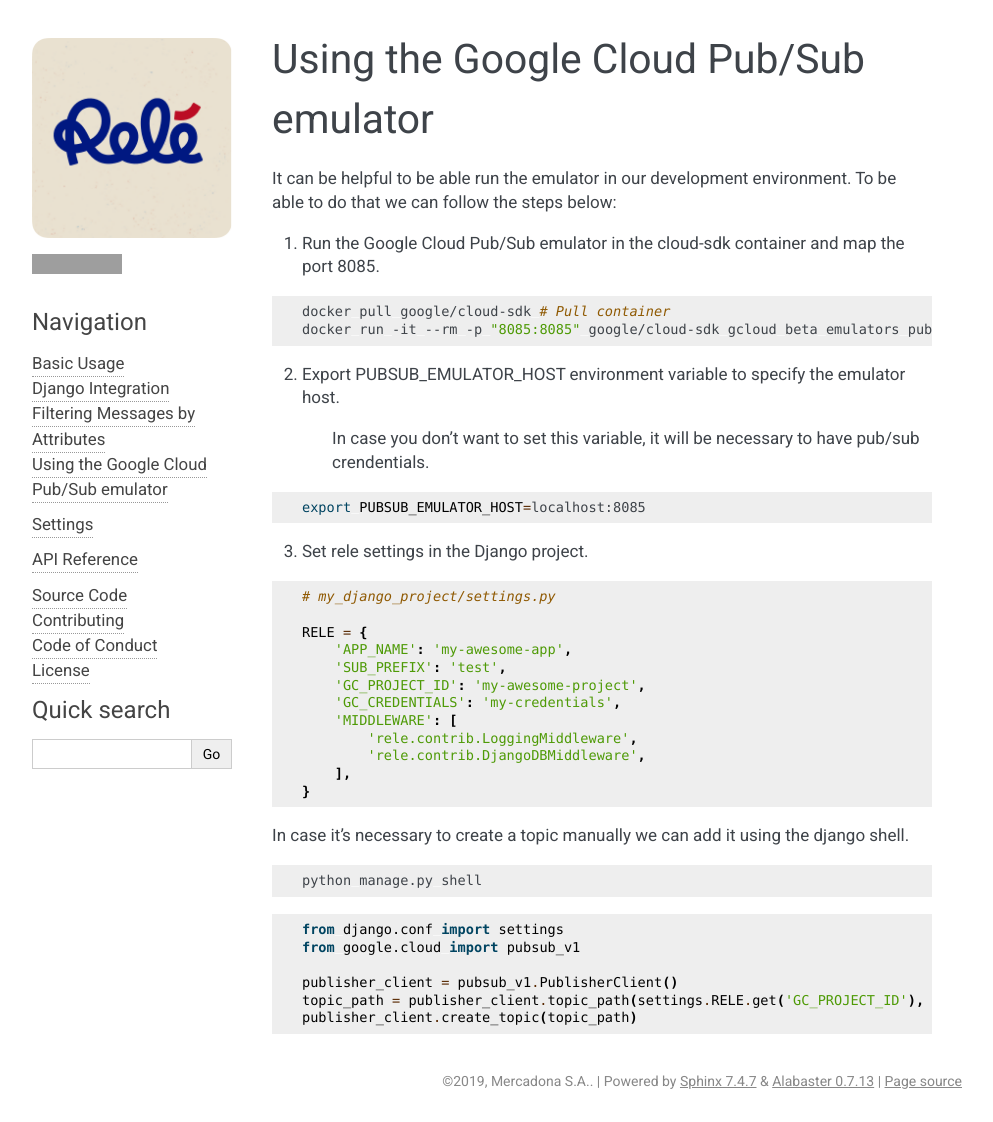
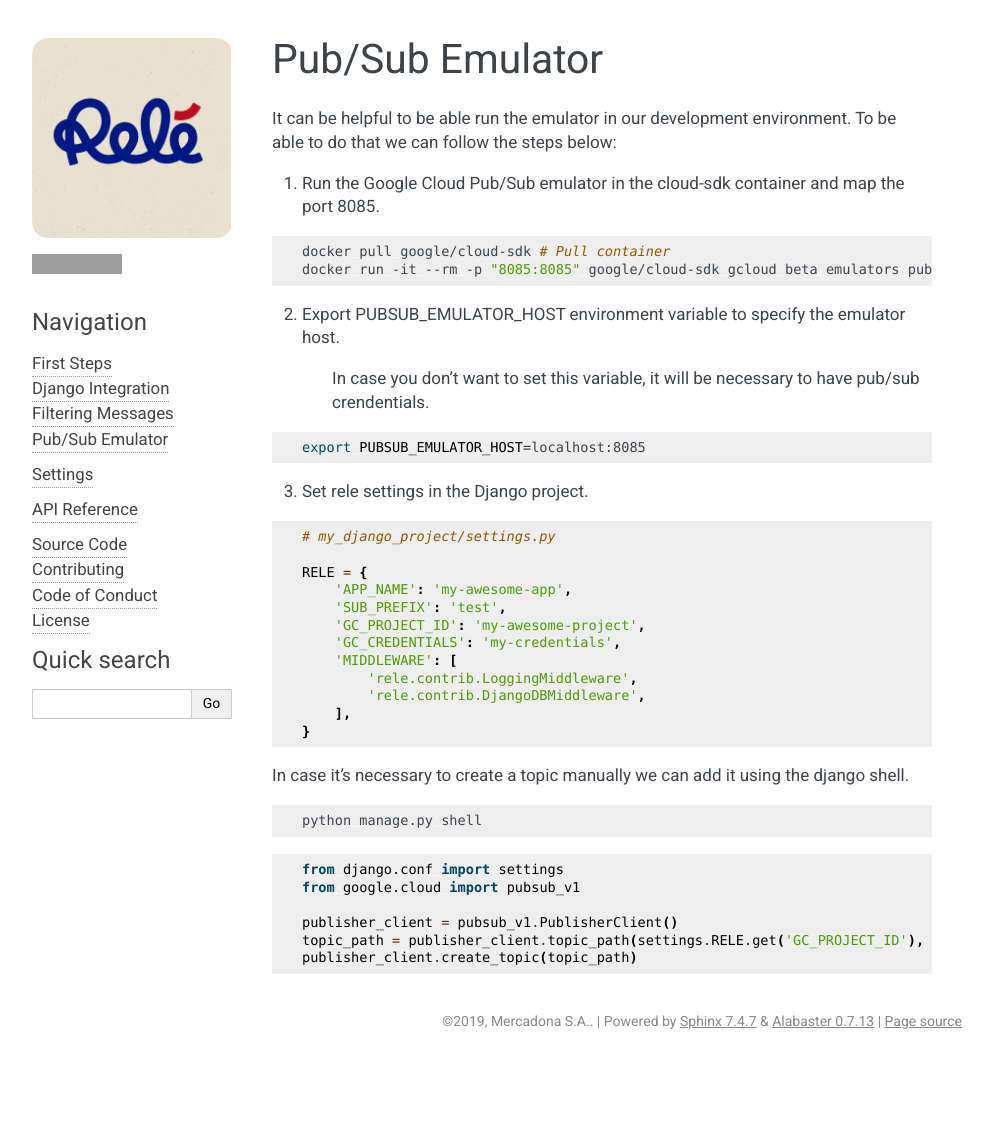
Before and after one commit to mercadona/rele, a Sphinx documentation site: the page built from docs/guides/rele_and_emulator.rst, in a window 1280 px wide. Shown: the whole page, without its empty margins (148-1141 px from the left). Built offline with Sphinx 7.4.7, drawn with Linux system fonts in a browser that asks for light colours; after the commit the page ends 1062 px from its top, so only the background shows below that; grey boxes are pictures that could not be loaded.

Commit message:
Alter titles of some sections

```diff
--- a/docs/guides/basics.rst
+++ b/docs/guides/basics.rst
@@ -1,6 +1,6 @@
 .. _basics:
 
-Basic Usage
+First Steps
 ===========
 
 
--- a/docs/guides/filters.rst
+++ b/docs/guides/filters.rst
@@ -1,5 +1,5 @@
-Filtering Messages by Attributes
-================================
+Filtering Messages
+==================
 
 Filter can be used to execute a subscription with specific parameters.
 There's two types of filters, global or passing a filter_by parameter in the
--- a/docs/guides/rele_and_emulator.rst
+++ b/docs/guides/rele_and_emulator.rst
@@ -1,5 +1,5 @@
-Using the Google Cloud Pub/Sub emulator
-=======================================
+Pub/Sub Emulator
+================
 
 It can be helpful to be able run the emulator in our development environment.
 To be able to do that we can follow the steps below:
```
